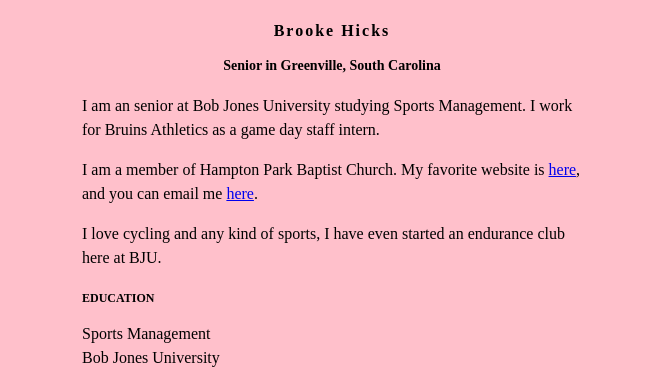
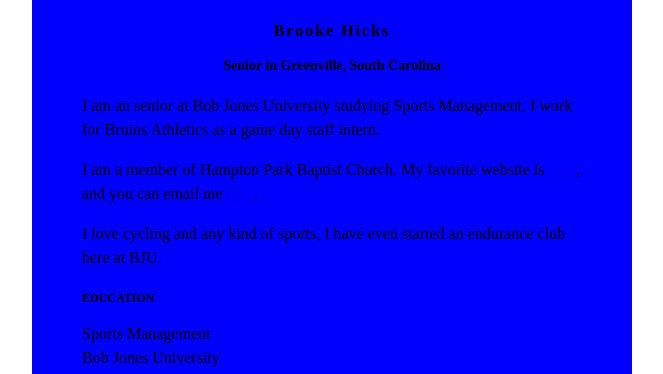
Before and after one commit to Brookehicks13/Brookehicks13.github.io, a plain HTML site: page index.html in a window 1280 px wide. Shown: the top 374 px of the page, without its empty margins (308-971 px from the left). Drawn offline with Linux system fonts and the light colour scheme.

Commit message:
Change background colors in index.html

```diff
--- a/index.html
+++ b/index.html
@@ -2,11 +2,11 @@
 <head>
 <style>
 body {
-    background: pink;
+    background: brightpink;
     font-family: times new roman;
 }
 #content {
-    background: light blue;
+    background: blue;
     min-width: 200px;
     max-width: 500px;
     padding: 50px;
```
